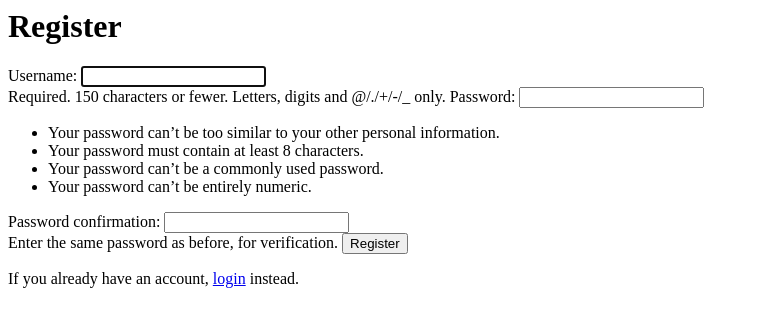
After one commit to Konfirm44/AnimalClassing, a Django app: page /accounts/register in a window 1280 px wide. The commit adds this page. Shown: the top 327 px of the page, without its empty margins (0-759 px from the left). Run offline with Django 4.2, Linux system fonts and the light colour scheme.

Commit message:
add account registration

```diff
--- a/templates/registration/login.html
+++ b/templates/registration/login.html
@@ -28,5 +28,8 @@
 <input type="hidden" name="next" value="{{ next }}">
 </form>
 
+
+<p><a href="../register">Create account</a></p>
+
 {# Assumes you set up the password_reset view in your URLconf #}
 <p><a href="{% url 'password_reset' %}">Lost password?</a></p>
--- /dev/null
+++ b/templates/registration/register.html
@@ -0,0 +1,8 @@
+<!--Register-->
+<h1>Register</h1>
+<form method="POST">
+    {% csrf_token %}
+    {{ register_form }}
+    <button type="submit">Register</button>
+</form>
+<p class="text-center">If you already have an account, <a href="/">login</a> instead.</p>
--- a/web/urls.py
+++ b/web/urls.py
@@ -6,4 +6,5 @@ urlpatterns = [
     path('', views.index, name=''),
     path('add', views.add, name='add'),
     path('success', views.success, name='success'),
+    path("accounts/register", views.register, name="register")
 ]
--- a/web/views.py
+++ b/web/views.py
@@ -1,10 +1,10 @@
 from django.shortcuts import render, redirect
 from .models import Image
 from .forms import ImageForm
+from django.contrib.auth.forms import UserCreationForm
+from django.contrib.auth import login
 from django.utils import timezone
-# Create your views here.
-
-from django.http import HttpResponse
+from django.contrib import messages
 from django.contrib.auth.decorators import login_required
 
 
@@ -34,3 +34,16 @@ def add(request):
 
 def success(request):
     return render(request, 'success.html')
+
+
+def register(request):
+    if request.method == "POST":
+        form = UserCreationForm(request.POST)
+        if form.is_valid():
+            user = form.save()
+            login(request, user)
+            messages.success(request, "Registration successful.")
+            return redirect("/success")
+        messages.error(request, "Unsuccessful registration. Invalid information.")
+    form = UserCreationForm()
+    return render (request, 'registration/register.html', {"register_form":form})
```
Also changed, not shown: README.md.
